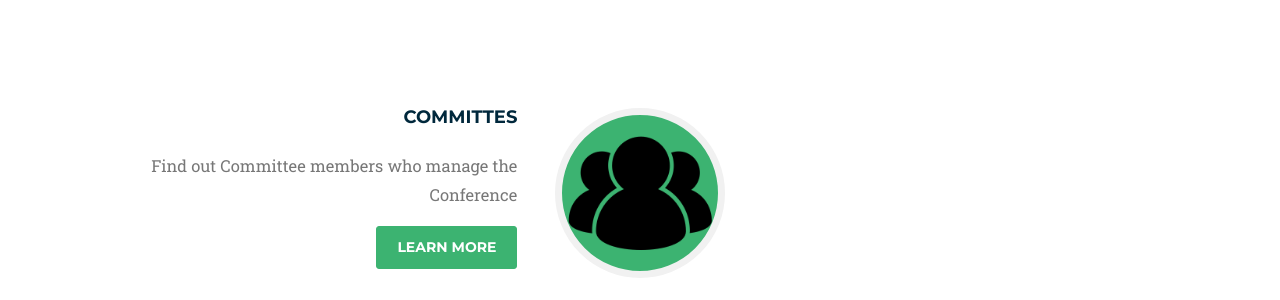
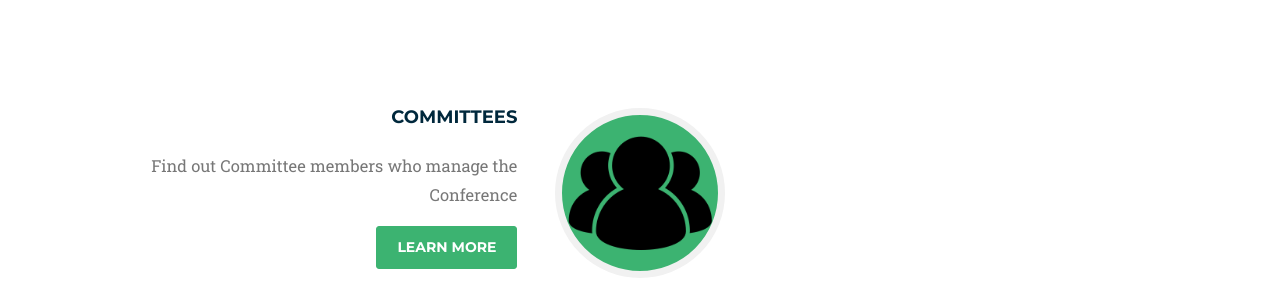
Before and after one commit to iccs2019/iccs2019.github.io, a Jekyll site: the page built from index.html, in a window 1280 px wide and 900 px high, scrolled down 3351 px. Shown: the part 154-454 px from the top of the window. Built offline with Jekyll 4.4.1, drawn with Linux system fonts in a browser that asks for light colours; some web fonts are replaced.

Commit message:
edit typo

```diff
--- a/_includes/2017_data/about.html
+++ b/_includes/2017_data/about.html
@@ -44,7 +44,7 @@
                             </div>
                             <div class="timeline-panel">
                                 <div class="timeline-heading">
-                                    <h4>Committes</h4>
+                                    <h4>Committees</h4>
                                 </div>
                                 <div class="timeline-heading">
                                     <p class="text-muted">Find out Committee members who manage the Conference</p>
```
Also changed, not shown: 5 other files.
